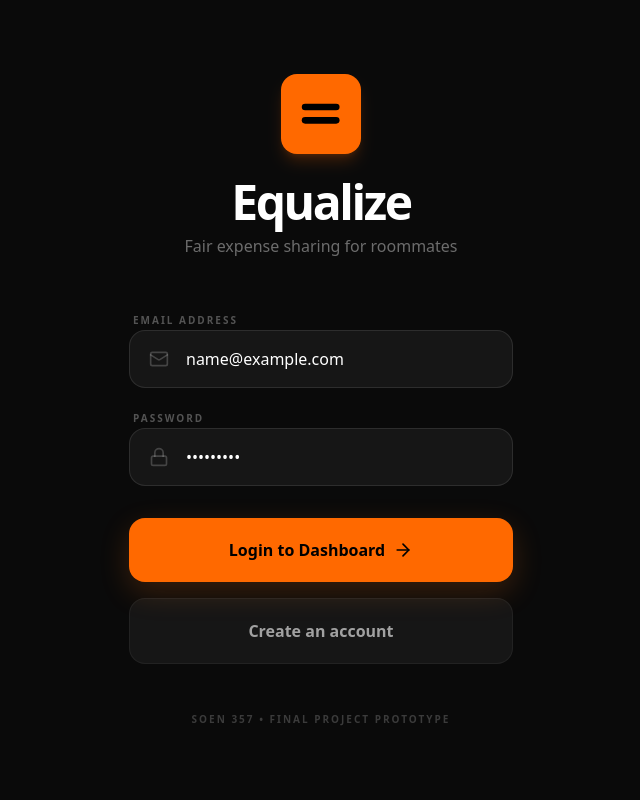
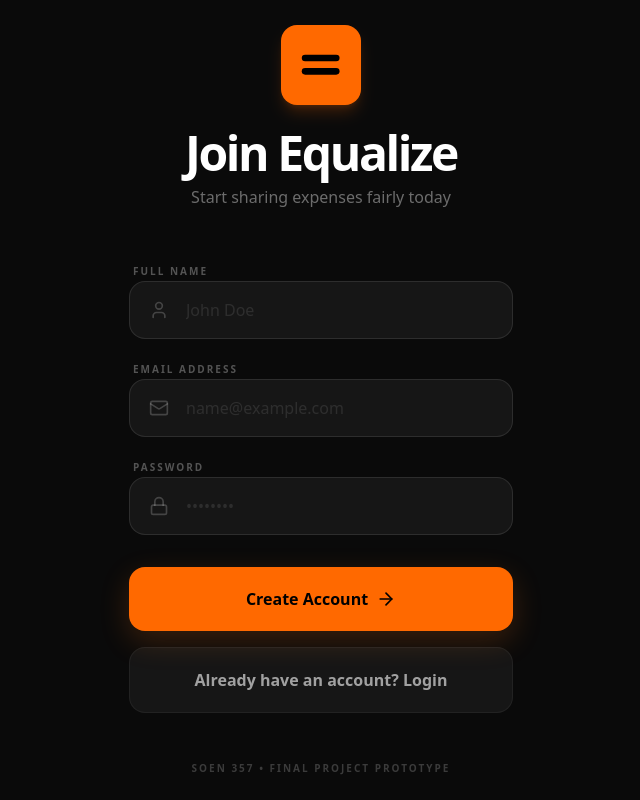
Before and after one commit to LamdaDev/Equalize, a React (Vite) app: page / in a window 1280 px wide. Both pictures are taken after typing "name@example.com", "Sample123" into the empty fields and a click on the button "Create an account". Shown: the whole page, without its empty margins (319-959 px from the left). Built offline with nearby package versions, Linux system fonts and the light colour scheme.

Commit message:
Create mock sign up screen

```diff
--- a/src/App.tsx
+++ b/src/App.tsx
@@ -19,9 +19,11 @@ import { ROOMMATES, EXPENSES } from "./data/mockData";
 import { Roommate, Expense, Category } from "./types";
 import { Logo } from "./components/Logo";
 import LogInAuth from "./components/LogInAuth";
+import SignUpAuth from "./components/SignUpAuth";
 
 export default function App() {
   const [isLoggedIn, setIsLoggedIn] = useState(false);
+  const [authMode, setAuthMode] = useState<"login" | "signup">("login");
   const [activeTab, setActiveTab] = useState<
     "dashboard" | "history" | "messages"
   >("dashboard");
@@ -62,7 +64,39 @@ export default function App() {
   };
 
   if (!isLoggedIn) {
-    return <LogInAuth onLogin={() => setIsLoggedIn(true)} />;
+    return (
+      <AnimatePresence mode="wait">
+        {authMode === "login" ? (
+          <motion.div
+            key="login"
+            initial={{ opacity: 0, x: -20 }}
+            animate={{ opacity: 1, x: 0 }}
+            exit={{ opacity: 0, x: 20 }}
+            transition={{ duration: 0.3 }}
+            className="min-h-screen"
+          >
+            <LogInAuth
+              onLogin={() => setIsLoggedIn(true)}
+              onSignUp={() => setAuthMode("signup")}
+            />
+          </motion.div>
+        ) : (
+          <motion.div
+            key="signup"
+            initial={{ opacity: 0, x: 20 }}
+            animate={{ opacity: 1, x: 0 }}
+            exit={{ opacity: 0, x: -20 }}
+            transition={{ duration: 0.3 }}
+            className="min-h-screen"
+          >
+            <SignUpAuth
+              onSignUpSuccess={() => setAuthMode("login")}
+              onBackToLogin={() => setAuthMode("login")}
+            />
+          </motion.div>
+        )}
+      </AnimatePresence>
+    );
   }
 
   return (
--- a/src/components/LogInAuth.tsx
+++ b/src/components/LogInAuth.tsx
@@ -4,9 +4,10 @@ import { Logo } from './Logo';
 
 interface LogInAuthProps {
   onLogin: () => void;
+  onSignUp: () => void;
 }
 
-export default function LogInAuth({ onLogin }: LogInAuthProps) {
+export default function LogInAuth({ onLogin, onSignUp }: LogInAuthProps) {
   return (
     <div className="min-h-screen bg-[#0A0A0A] text-white font-sans flex flex-col items-center justify-center px-6 selection:bg-orange-500/30">
       <motion.div
@@ -61,6 +62,7 @@ export default function LogInAuth({ onLogin }: LogInAuthProps) {
             </button>
             <button
               type="button"
+              onClick={onSignUp}
               className="w-full bg-white/5 text-white/60 font-bold py-5 rounded-2xl hover:bg-white/10 transition-all border border-white/5"
             >
               Create an account
```
